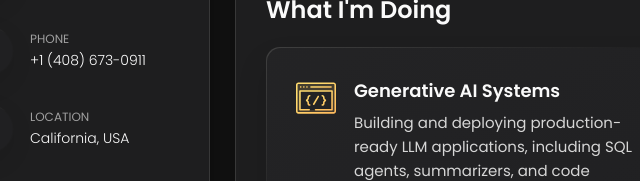
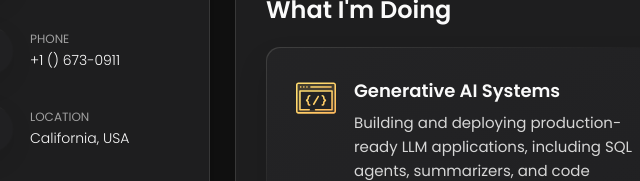
Before and after one commit to Bhanutejagiddaluru/GenAI, a website: page index.html in a window 1280 px wide. Shown: the part 449-630 px from the top of the page, 105-745 px from the left. Drawn offline with nearby package versions, Linux system fonts and the light colour scheme.

Commit message:
Update index.html

```diff
--- a/index.html
+++ b/index.html
@@ -93,7 +93,7 @@
             <div class="contact-info">
               <p class="contact-title">Phone</p>
 
-              <a href="tel:+14086730911" class="contact-link">+1 (408) 673-0911</a>
+              <a href="tel:+14086730911" class="contact-link">+1 () 673-0911</a>
             </div>
 
           </li>
```
